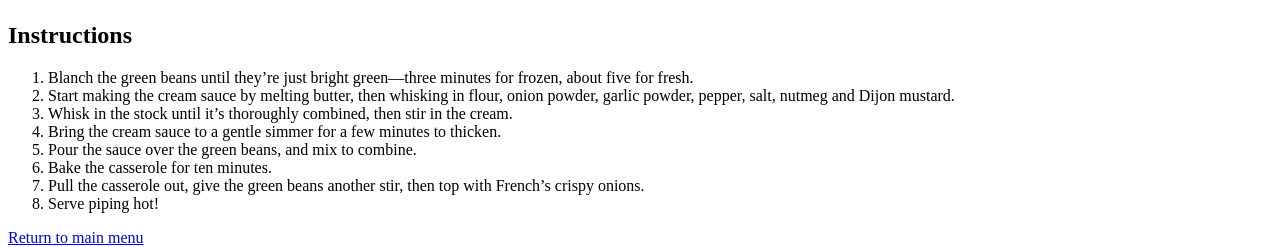
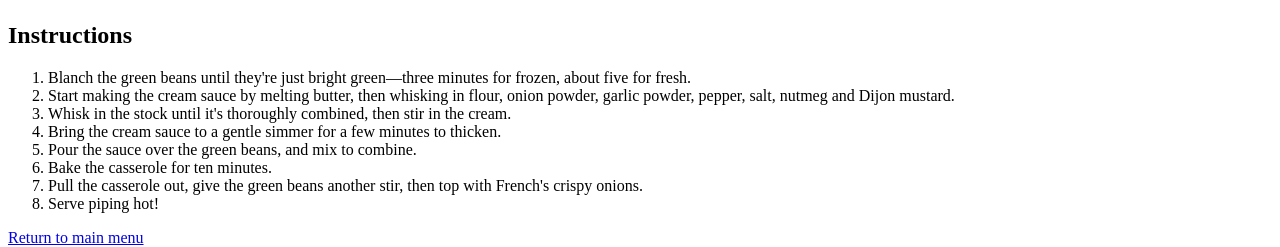
Before and after one commit to JakeJHurt/odin-recipes, a plain HTML site: page recipes/green-bean-caserole.html in a window 1280 px wide. Shown: the part 2087-2334 px from the top of the page. Drawn offline with Linux system fonts and the light colour scheme.

Commit message:
Fixed typo in green bean recipe

```diff
--- a/recipes/green-bean-caserole.html
+++ b/recipes/green-bean-caserole.html
@@ -29,13 +29,13 @@
 
     <h2>Instructions</h2>
     <ol>
-        <li>Blanch the green beans until they’re just bright green—three minutes for frozen, about five for fresh.</li>
+        <li>Blanch the green beans until they're just bright green—three minutes for frozen, about five for fresh.</li>
         <li>Start making the cream sauce by melting butter, then whisking in flour, onion powder, garlic powder, pepper, salt, nutmeg and Dijon mustard.</li>
-        <li>Whisk in the stock until it’s thoroughly combined, then stir in the cream.</li>
+        <li>Whisk in the stock until it's thoroughly combined, then stir in the cream.</li>
         <li>Bring the cream sauce to a gentle simmer for a few minutes to thicken.</li>
         <li>Pour the sauce over the green beans, and mix to combine.</li>
         <li>Bake the casserole for ten minutes.</li>
-        <li>Pull the casserole out, give the green beans another stir, then top with French’s crispy onions.</li>
+        <li>Pull the casserole out, give the green beans another stir, then top with French's crispy onions.</li>
         <li>Serve piping hot!</li>
     </ol>
     <a href="../index.html">Return to main menu</a>
```
